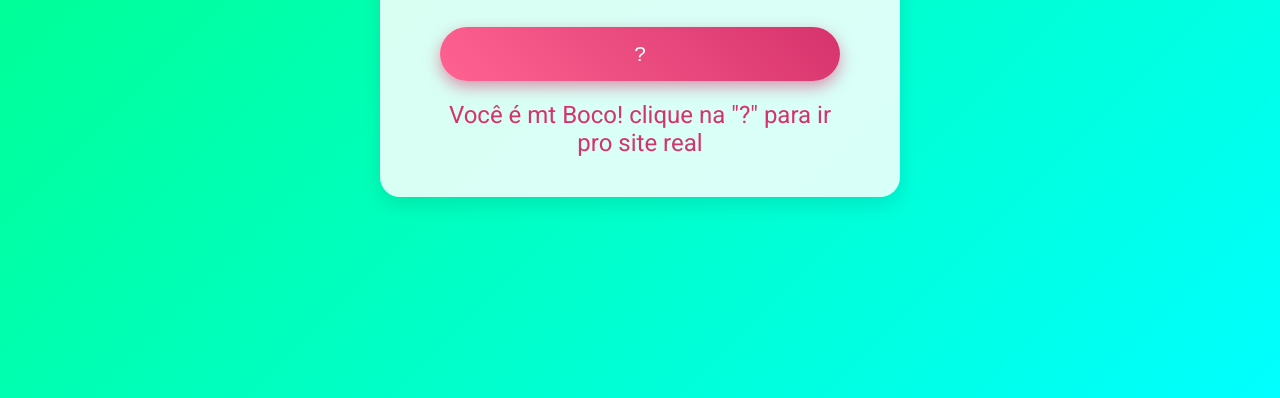
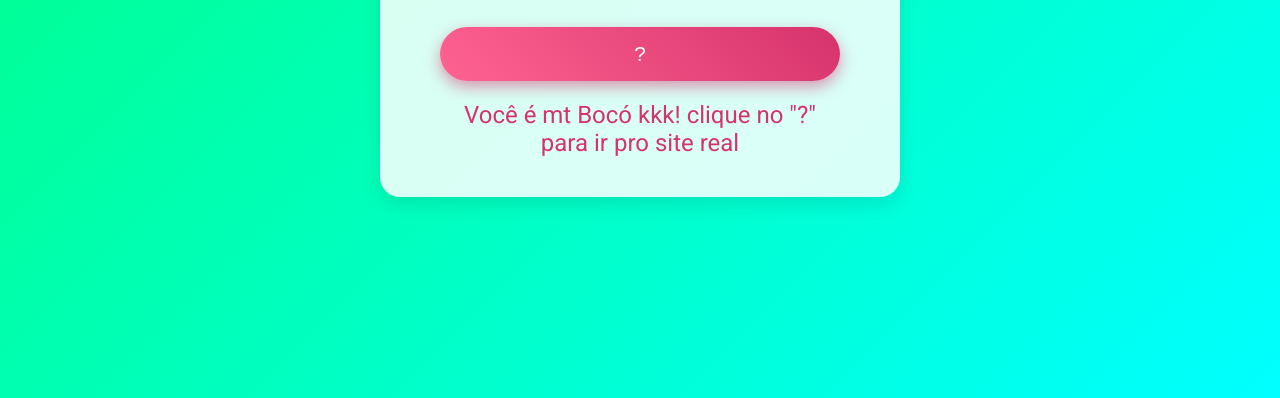
Before and after one commit to vitorxzk/sim-ou-n, a plain HTML site: page index.html in a window 1280 px wide. Both pictures are taken after a click on the button "Deseja ver minha mensagem". Shown: the part 402-800 px from the top of the page. Drawn offline with Linux system fonts and the light colour scheme.

Commit message:
ok agr vai

```diff
--- a/index.html
+++ b/index.html
@@ -134,7 +134,7 @@
 
     btnMensagem.addEventListener('click', () => {
       // Exibe a mensagem
-      response.textContent = 'Você é mt Boco! clique na "?" para ir pro site real';
+      response.textContent = 'Você é mt Bocó kkk! clique no "?" para ir pro site real';
       response.classList.add('visible');
 
       // Exibe o botão "?"
```
